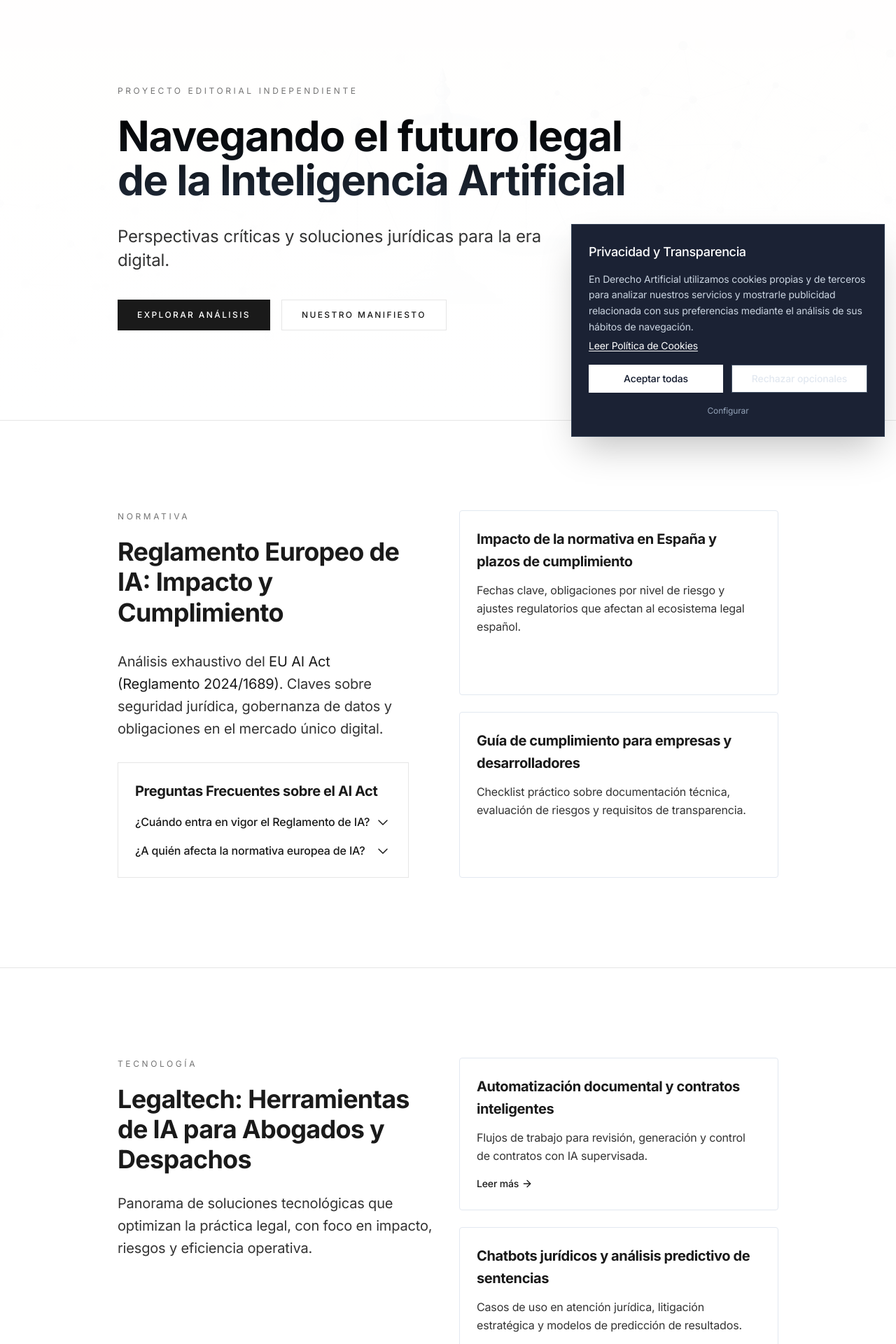
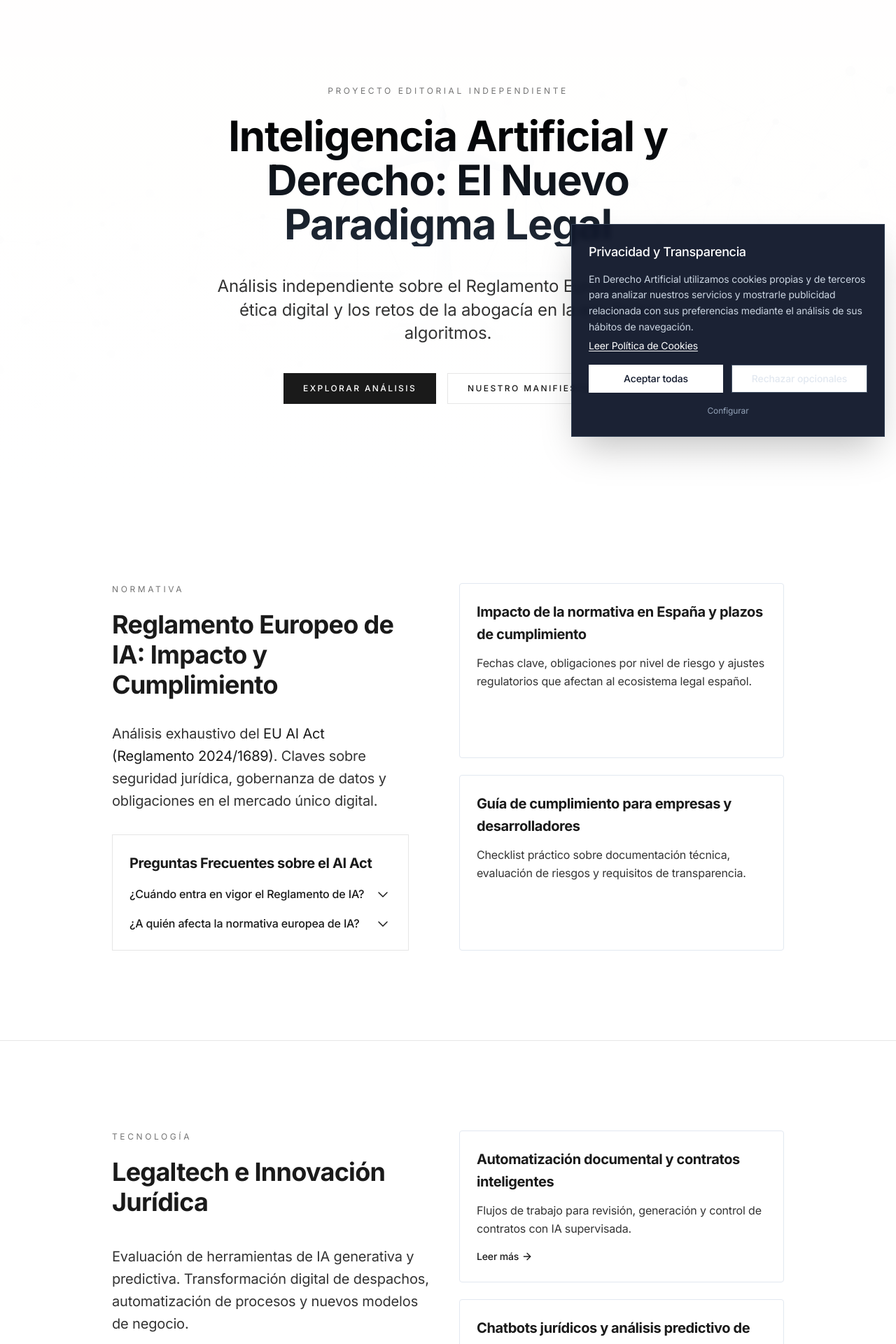
Before and after one commit to artificialderecho-ux/derecho-artificial-perspectivas, a React (Vite) app: page / in a window 1280 px wide. Shown: the part 160-2080 px from the top of the page at 70% size. Built offline with nearby package versions, Linux system fonts and the light colour scheme.

Commit message:
Design: Implementation of generous spacing and improved readability

```diff
--- a/src/index.css
+++ b/src/index.css
@@ -277,7 +277,7 @@
 
   /* Generous institutional spacing */
   .section-spacing {
-    @apply py-24 md:py-32;
+    @apply py-20 md:py-32;
   }
 
   .section-spacing-sm {
@@ -286,15 +286,15 @@
 
   /* Editorial containers with refined max-widths */
   .container-editorial {
-    @apply max-w-3xl mx-auto px-6 md:px-8 lg:px-10;
+    @apply max-w-3xl mx-auto px-8;
   }
 
   .container-wide {
-    @apply max-w-5xl mx-auto px-6 md:px-8 lg:px-10;
+    @apply max-w-5xl mx-auto px-8;
   }
 
   .container-narrow {
-    @apply max-w-2xl mx-auto px-6 md:px-8;
+    @apply max-w-2xl mx-auto px-8;
   }
 
   /* Section heading styles */
--- a/src/pages/Index.tsx
+++ b/src/pages/Index.tsx
@@ -47,23 +47,23 @@ const Index = () => {
       />
 
       <main ref={containerRef}>
-        <header className="relative section-spacing border-b border-divider overflow-hidden bg-background">
+        <header className="relative section-spacing overflow-hidden bg-background">
           <div className="absolute inset-0">
             <img src={heroBackground} alt="" className="h-full w-full object-cover opacity-15" />
             <div className="absolute inset-0 bg-gradient-to-b from-background/40 via-background/80 to-background" />
           </div>
           <div className="container-wide relative z-10">
-            <div className="fade-in-section max-w-3xl">
+            <div className="fade-in-section max-w-[700px] mx-auto text-center">
               <p className="text-xs uppercase tracking-[0.3em] text-caption mb-6">
                 Proyecto editorial independiente
               </p>
-              <h1 className="font-sans font-bold text-4xl md:text-5xl lg:text-6xl text-transparent bg-clip-text bg-gradient-to-b from-black to-gray-800 leading-[1.05] mb-8">
-                Navegando el futuro legal de la Inteligencia Artificial
+              <h1 className="font-sans font-bold text-4xl md:text-5xl lg:text-6xl text-transparent bg-clip-text bg-gradient-to-b from-black to-gray-800 leading-[1.05] mb-10">
+                Inteligencia Artificial y Derecho: El Nuevo Paradigma Legal
               </h1>
-              <p className="text-xl md:text-2xl text-body leading-relaxed mb-10 max-w-2xl text-gray-700">
-                Perspectivas críticas y soluciones jurídicas para la era digital.
+              <p className="text-xl md:text-2xl text-body leading-relaxed mb-10 mx-auto text-gray-700">
+                Análisis independiente sobre el Reglamento Europeo de IA, ética digital y los retos de la abogacía en la era de los algoritmos.
               </p>
-              <div className="flex flex-wrap gap-4">
+              <div className="flex flex-wrap gap-4 justify-center">
                 <Link
                   to="/analisis"
                   className="inline-flex items-center justify-center rounded-md bg-primary px-7 py-3 text-xs font-medium uppercase tracking-[0.2em] text-primary-foreground transition-colors hover:bg-primary/90"
@@ -169,18 +169,18 @@ const Index = () => {
           </div>
         </section>
 
-        <section className="section-spacing border-b border-divider bg-background">
+        <section className="section-spacing bg-background">
           <div className="container-wide">
             <div className="fade-in-section grid gap-8 lg:grid-cols-2">
               <div>
                 <p className="text-xs uppercase tracking-[0.3em] text-caption mb-5">
                   Tecnología
                 </p>
-                <h2 className="font-bold text-3xl md:text-4xl text-foreground leading-[1.15] mb-6">
-                  Legaltech: Herramientas de IA para Abogados y Despachos
+                <h2 className="font-bold text-3xl md:text-4xl text-foreground leading-[1.2] mb-10">
+                  Legaltech e Innovación Jurídica
                 </h2>
-                <p className="text-lg md:text-xl leading-relaxed text-body">
-                  Panorama de soluciones tecnológicas que optimizan la práctica legal, con foco en impacto, riesgos y eficiencia operativa.
+                <p className="text-lg md:text-xl leading-relaxed text-body max-w-[700px]">
+                  Evaluación de herramientas de IA generativa y predictiva. Transformación digital de despachos, automatización de procesos y nuevos modelos de negocio.
                 </p>
               </div>
               <div className="grid gap-6">
```
Also changed, not shown: 5 other files (tests, documents, lock files or other folders).
